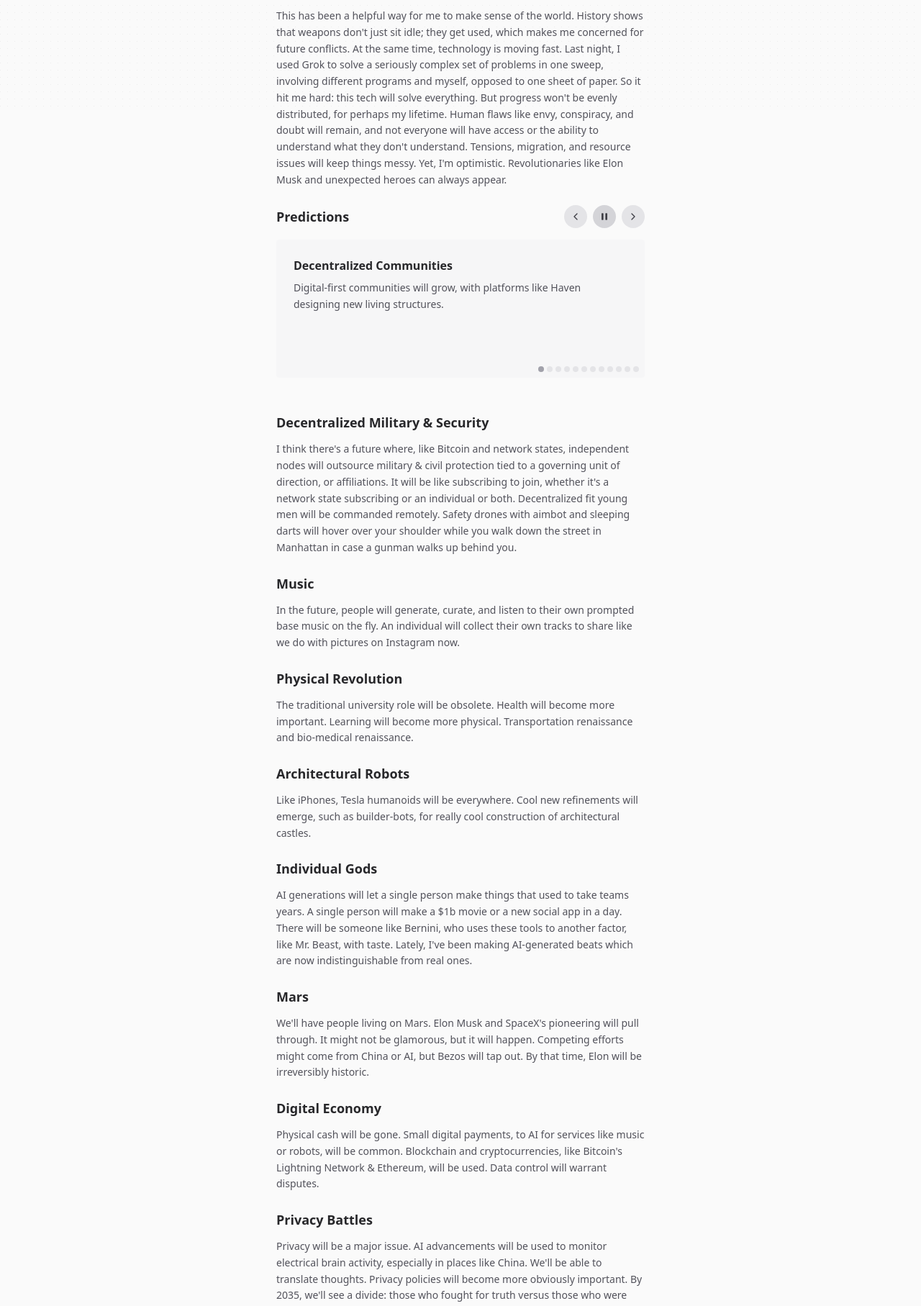
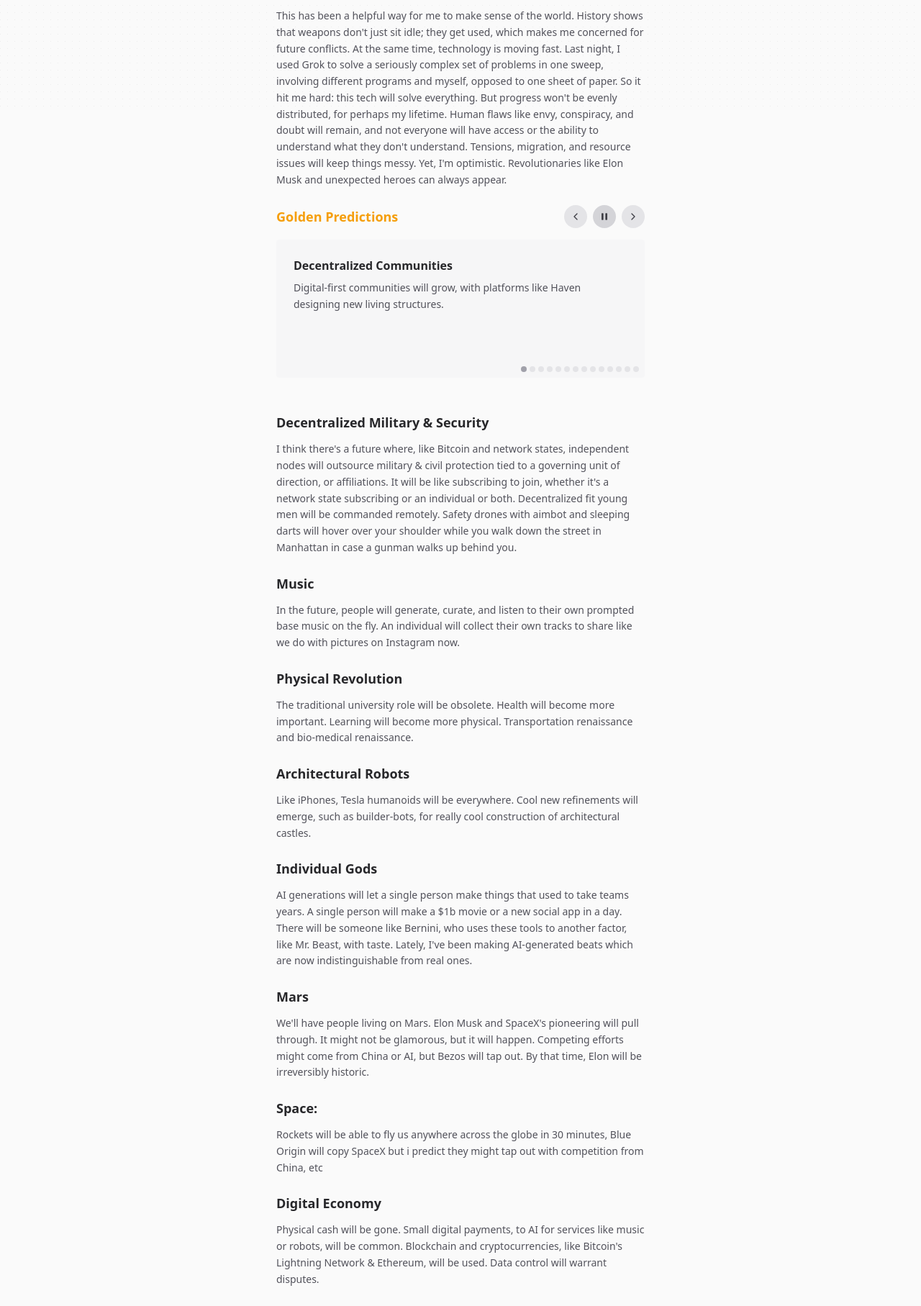
Before and after one commit to sailorjacob/Haven, a Next.js app: page /foreshadow-effect in a window 1280 px wide. Shown: the part 643-2458 px from the top of the page at 72% size. Built offline with nearby package versions, Linux system fonts and the light colour scheme.

Commit message:
Update predictions: add new ones, update text, make 'Golden Predictions' heading

```diff
--- a/app/foreshadow-effect/page.tsx
+++ b/app/foreshadow-effect/page.tsx
@@ -43,7 +43,7 @@ const PREDICTIONS = [
   },
   {
     title: "1,000 Philosopher Armies",
-    content: "Elite will outsource and shape new governance. 'Knights of the Round Table' will emerge to guide technology and society."
+    content: "1,000 philosopher armies or 'Knights of the round table' elite will outsource and shape new governance."
   },
   {
     title: "Cashless > Designless > Constant",
@@ -55,7 +55,15 @@ const PREDICTIONS = [
   },
   {
     title: "AI as a Modern Voltaire",
-    content: "Someone or a squad will use AI to blast big ideas at folks crushed by control freaks in politics and religion. AI will spark the next wave."
+    content: "In ten years, someone or a squad will use AI to blast big ideas at folks crushed by control freaks in politics and religion. Hollywood built the American Dream; AI will spark the next wave."
+  },
+  {
+    title: "Death of TikTok & Instagram",
+    content: "Tiktok and instagram will die. They are already infected by ugly cash-out features like cheap e-stores, and livestreaming emoji gifts."
+  },
+  {
+    title: "Gaming Renaissance",
+    content: "Gaming will return."
   }
 ];
 
@@ -107,7 +115,7 @@ function PredictionRotator() {
   return (
     <div className="mb-12">
       <div className="flex items-center justify-between mb-4">
-        <h3 className="text-lg font-semibold text-zinc-800">Predictions</h3>
+        <h3 className="text-lg font-semibold text-amber-500">Golden Predictions</h3>
         <div className="flex gap-2">
           <button
             onClick={prevPrediction}
@@ -328,6 +336,11 @@ export default function ForeshadowEffectPage() {
             We'll have people living on Mars. Elon Musk and SpaceX's pioneering will pull through. It might not be glamorous, but it will happen. Competing efforts might come from China or AI, but Bezos will tap out. By that time, Elon will be irreversibly historic.
           </p>
 
+          <h3 className="text-lg font-semibold text-zinc-800 mb-3">Space:</h3>
+          <p className="text-zinc-600 leading-relaxed mb-6 text-sm">
+            Rockets will be able to fly us anywhere across the globe in 30 minutes, Blue Origin will copy SpaceX but i predict they might tap out with competition from China, etc
+          </p>
+
           <h3 className="text-lg font-semibold text-zinc-800 mb-3">Digital Economy</h3>
           <p className="text-zinc-600 leading-relaxed mb-6 text-sm">
             Physical cash will be gone. Small digital payments, to AI for services like music or robots, will be common. Blockchain and cryptocurrencies, like Bitcoin's Lightning Network & Ethereum, will be used. Data control will warrant disputes.
```
